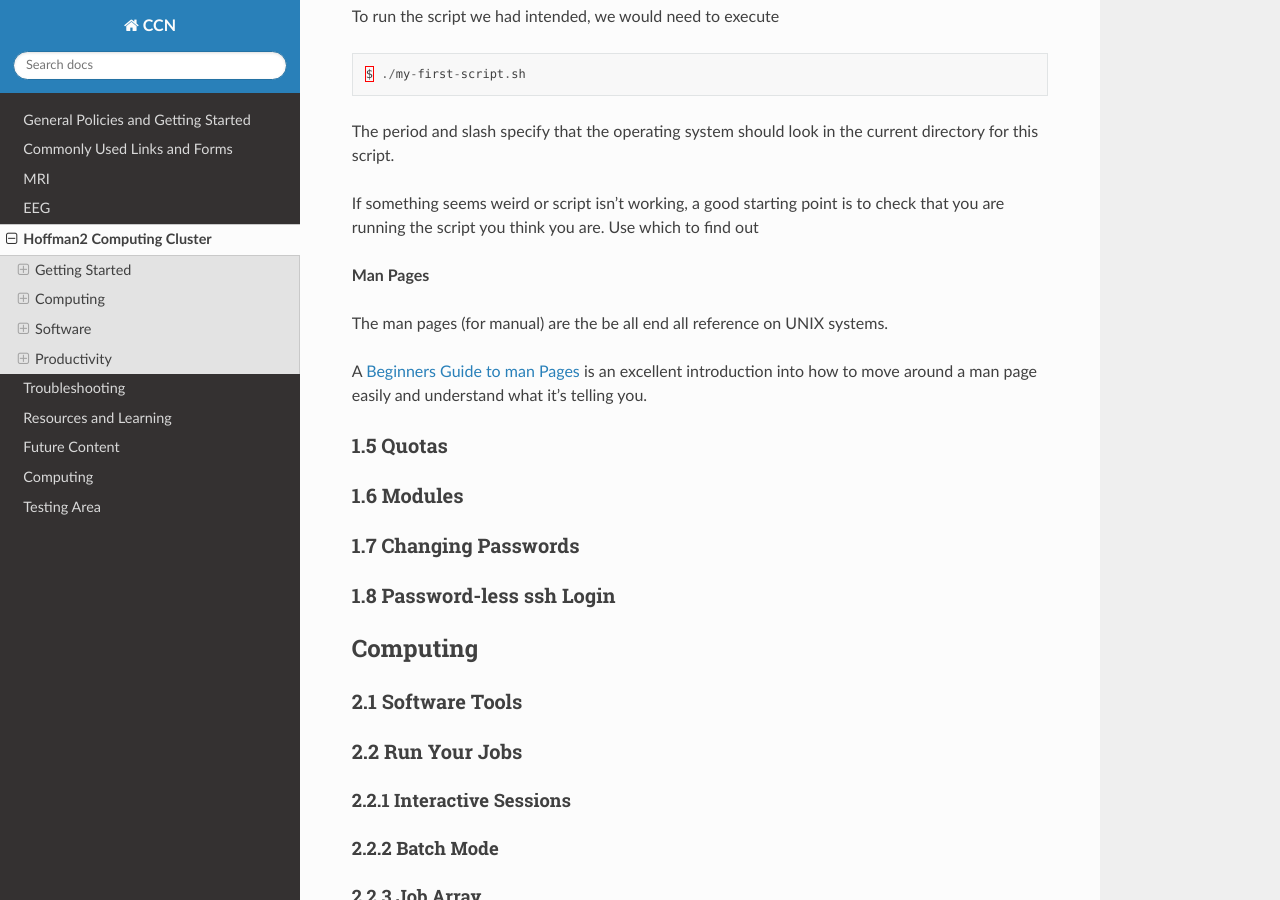
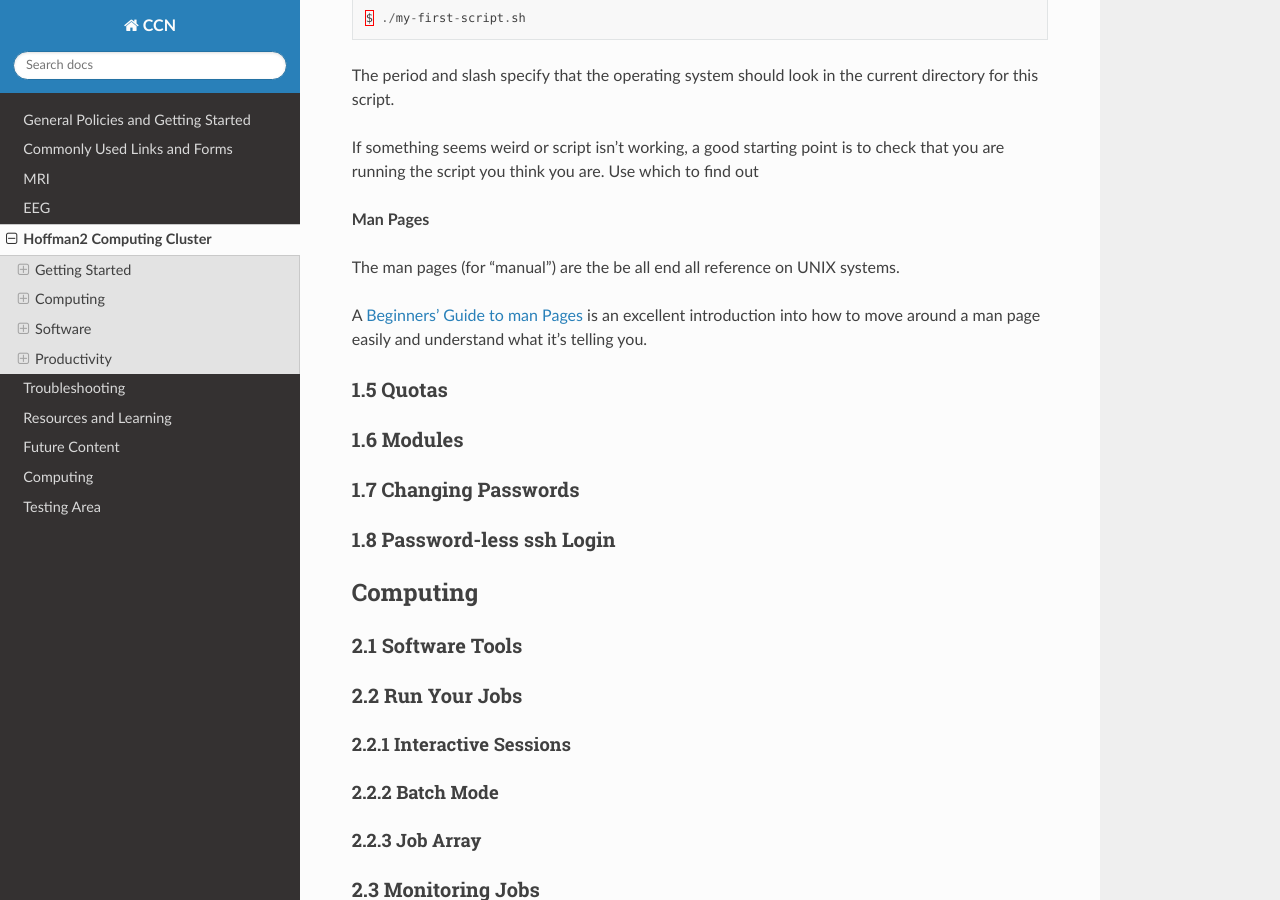
Before and after one commit to CCN-Support/CCN_Wiki, a Sphinx documentation site: the page built from docs/source/hoffman.rst, in a window 1280 px wide and 900 px high, scrolled down 11474 px. Built offline with Sphinx 7.4.7 and the Read the Docs theme 3.1.0, drawn with Linux system fonts in a browser that asks for light colours; some of the changed text lies outside the part shown.

```diff
--- a/docs/source/hoffman.rst
+++ b/docs/source/hoffman.rst
@@ -67,7 +67,7 @@ ATTENTION: If you are a PI interested in Hoffman2, please see the section **Beco
 4. Log in using your UCLA Logon ID and password.
 5. Fill out the form with appropriate information. For Hoffman2, your Faculty Sponsor should be Mark Cohen, Alison Burggren (for Susan Bookheimer's lab), or your respective PI if they are a Faculty Sponsor on Hoffman.
 
-**Proposed UserName**
+**Proposed Username**
   This will be the username you use to sign into the cluster with.
 
 **Select a Resource**
@@ -101,7 +101,7 @@ SSH stands for Secure Shell and is a method of remotely logging into a computer
 
 **Mac/Linux/Unix**
 
-Simple SSH
+*Simple SSH*
 
 Use the ssh command from a terminal:
 
@@ -111,7 +111,7 @@ Use the ssh command from a terminal:
 
 where login_id is replaced by your cluster user name.
 
-**GUI-Enabled SSH**
+*GUI-Enabled SSH*
 
 Macs (post - Snow Leopard 10.6.x) no longer come with an X Window System Server pre-installed.
 
@@ -201,7 +201,7 @@ The key terminology and function of the permission system is found here:
 - newgrp
 
 File System Navigation
-~~~~~~~~~~~~~~~~~~~~~~
+^^^^^^^^^^^^^^^^^^^^^^
 
 The following series of tutorials provide a very basic introduction to file system navigation on unix like systems without any assumptions of prior knowledge on the topics.
 
@@ -211,8 +211,7 @@ The following series of tutorials provide a very basic introduction to file syst
 -Copying files, moving files, removing files and directories, displaying the contents of a file, searching the contents of a file
     - `Tutorial Two <http://www.ee.surrey.ac.uk/Teaching/Unix/unix2.html>`_
 
-List of Utilities Covered
-~~~~~~~~~~~~~~~~~~~~~~~~~
+**List of Utilities Covered**
 
 - ls
 - mkdir
@@ -227,7 +226,7 @@ List of Utilities Covered
 - grep
 
 File & Shell Management
-~~~~~~~~~~~~~~~~~~~~~~~
+^^^^^^^^^^^^^^^^^^^^^^^
 
 This is where your career on a UNIX type system can be made or crippled. Sure you know how to move around, list files, find out where you are, and display the contents of files. But now you have to do something with those files. And let's face it, there are a whole lot of files.
 
@@ -304,7 +303,7 @@ Find all files owned by user 'foo' and change their permissions
  $ find . -type f -user foo -exec chmod -R ug+rwX {} \;
 
 Environment Variables
-~~~~~~~~~~~~~~~~~~~~~
+^^^^^^^^^^^^^^^^^^^^^
 
 UNIX uses environment variables to pass information to various tools during a session. These variables are named in all capitals by convention. You can see all of the environment variables and their values by using the command
 
@@ -434,9 +433,9 @@ If something seems weird or script isn't working, a good starting point is to ch
 
 **Man Pages**
 
-The man pages (for manual) are the be all end all reference on UNIX systems.
+The man pages (for "manual") are the be all end all reference on UNIX systems.
 
-A `Beginners Guide to man Pages <http://www.tfug.org/helpdesk/general/man.html>`_ is an excellent introduction into how to move around a man page easily and understand what it's telling you.
+A `Beginners' Guide to man Pages <http://www.tfug.org/helpdesk/general/man.html>`_ is an excellent introduction into how to move around a man page easily and understand what it's telling you.
 
 
 
```
Also changed, not shown: other parts of docs/source/hoffman.rst (+3 -3 lines).
